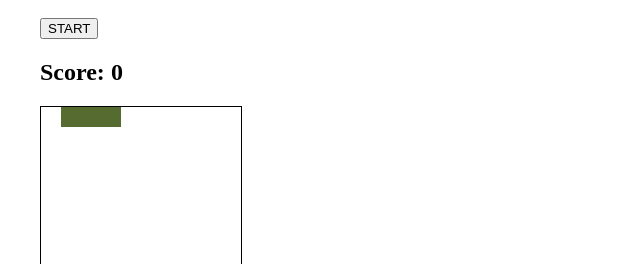
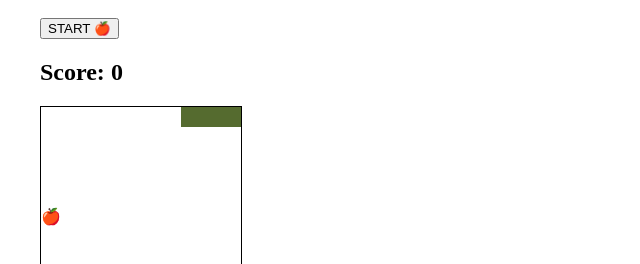
Before and after one commit to kodiii/snake-game, a plain HTML site: page index.html in a window 1280 px wide. Shown: the part 80-344 px from the top of the page, without its empty margins (0-640 px from the left). Drawn offline with Linux system fonts and the light colour scheme.

Commit message:
increase snake body and add apple

```diff
--- a/index.html
+++ b/index.html
@@ -5,7 +5,7 @@
     <body>
         <h1>Snake Game</h1>
         <!-- start button -->
-        <button id="start">START</button>
+        <button id="start">START 🍎</button>
         <!-- score -->
         <h2>Score: <span id="score">0</span></h2>
 
--- a/index.js
+++ b/index.js
@@ -1,16 +1,18 @@
 const grid = document.querySelector('.grid')
 const startBtn = document.getElementById('start')
-const score = document.getElementById('score')
+const scoreDisplay = document.getElementById('score')
 let squares = []
 let currentSnake = [2, 1, 0]
 let direction = 1
-let width = 10
+const width = 10
+let appleIndex = 0
+let score = 0
 
 
 function createGrid() {
     //create elements
     //create 100 of these elements
-    for (let i = 0; i < 100; i++) {
+    for (let i = 0; i < width * width; i++) {
         const square = document.createElement('div')
         //add styling to the element
         square.classList.add('square')
@@ -25,6 +27,15 @@ createGrid()
 currentSnake.forEach(index => squares[index].classList.add('snake'))
 
 function move() {
+    if (
+        (currentSnake[0] + width >= width * width && direction === width) || //if snake has hit bottom
+        (currentSnake[0] % width === width - 1 && direction === 1) || //if snake has hit right wall
+        (currentSnake[0] % width === 0 && direction === -1) || //if snake has hit left wall
+        (currentSnake[0] - width < 0 && direction === -width) || //if snake has hit top
+        squares[currentSnake[0] + direction].classList.contains('snake')
+    )
+        return clearInterval(timerId)
+
     //remove last element from our currentSnake array
     const tail = currentSnake.pop()
     //remove styling from last element
@@ -33,11 +44,39 @@ function move() {
     currentSnake.unshift(currentSnake[0] + direction)
     //add styling so we can see it
     squares[currentSnake[0]].classList.add('snake')
+
+    //deal with snake head getting the apple
+    if (squares[currentSnake[0]].classList.contains('apple')) {
+        //remove the class of apple
+        squares[currentSnake[0]].classList.remove('apple')
+        squares[appleIndex].textContent = ''
+        //grow our snake by adding class of snake to it
+        squares[tail].classList.add('snake')
+        //grow our snake array
+        currentSnake.push(tail)
+        //generate a new apple
+        generateApple()
+        //add one to the score
+        score++
+        //display our score
+        scoreDisplay.textContent = score
+        //speed up our snake
+
+    }
 }
 move()
 
 let timerId = setInterval(move, 500)
-clearTimeout(timerId)
+
+function generateApple() {
+    do {
+        appleIndex = Math.floor(Math.random() * squares.length)
+    } while (squares[appleIndex].classList.contains('snake')) {
+        squares[appleIndex].classList.add('apple')
+        squares[appleIndex].textContent = '🍎'
+    }
+}
+generateApple()
 
 // 39 is right arrow
 // 38 is for the up arrow
--- a/styles.css
+++ b/styles.css
@@ -20,3 +20,7 @@ body {
 .snake {
     background-color: darkolivegreen;
 }
+
+.apple {
+    text-align: center;
+}
```
